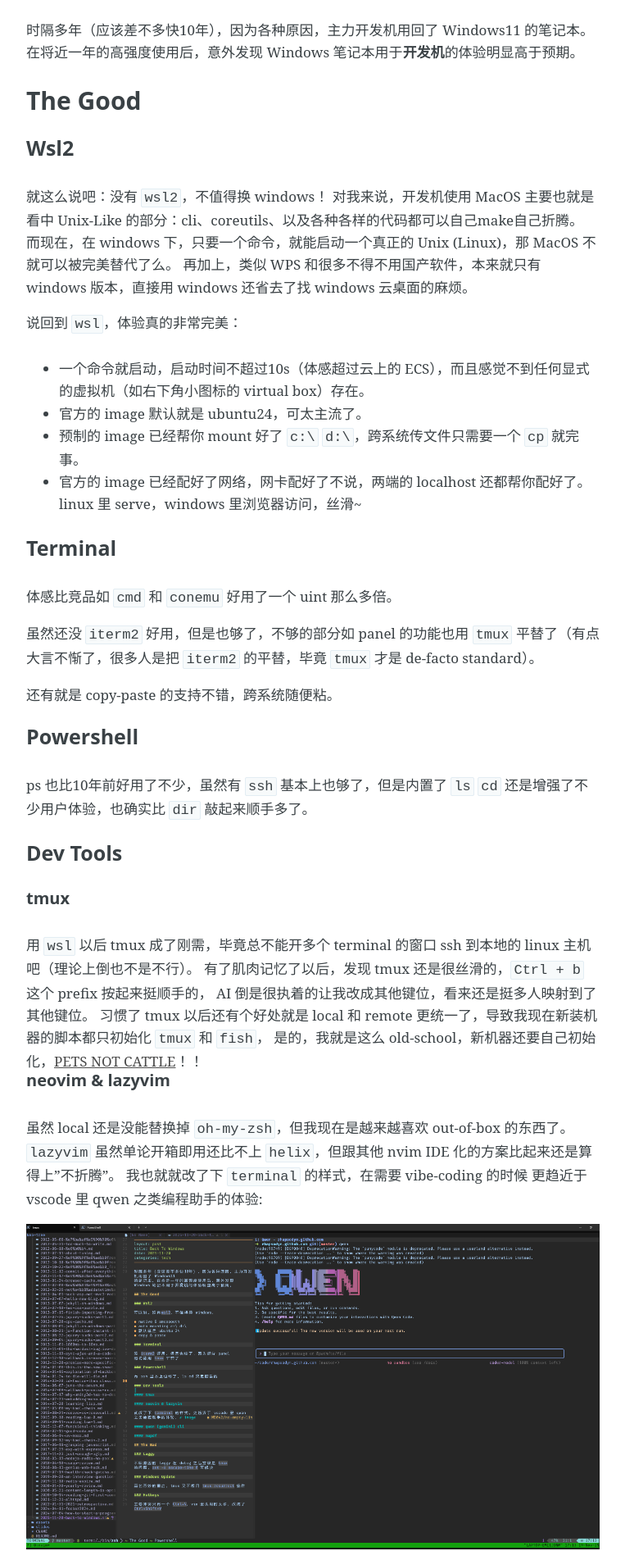
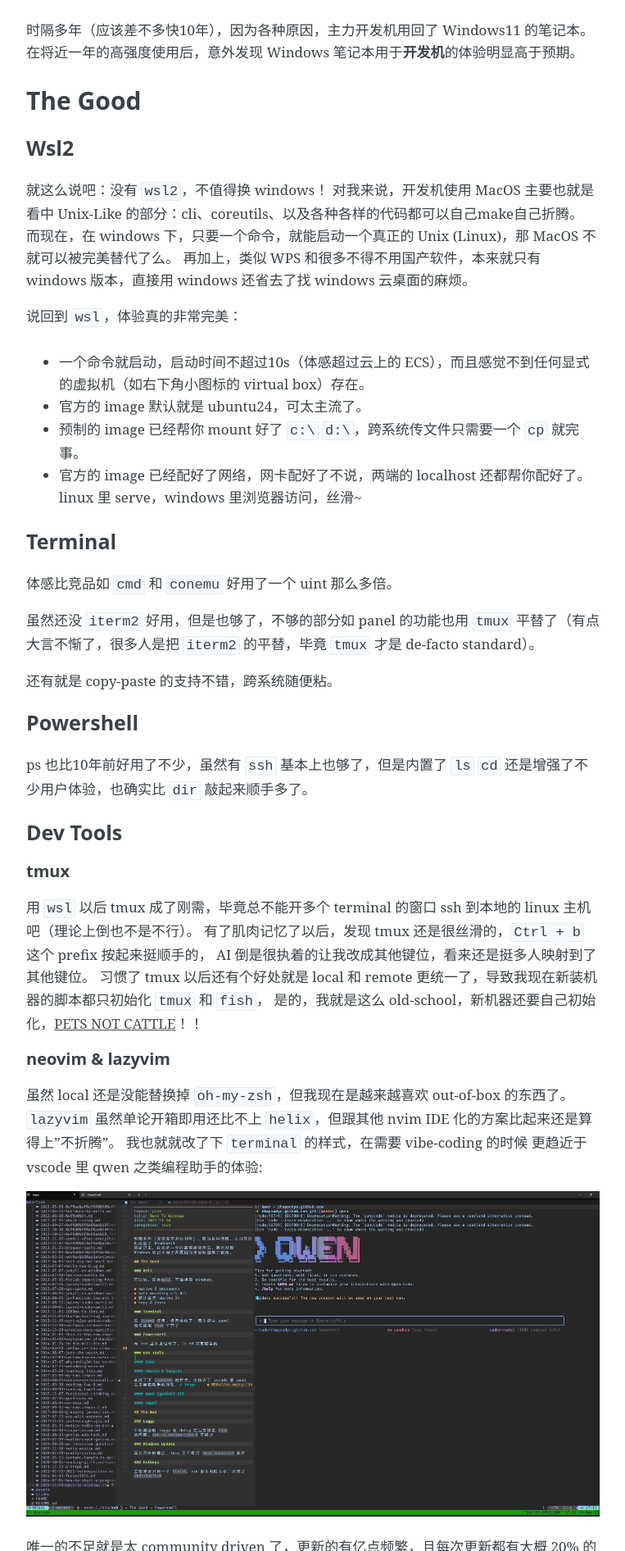
Before and after one commit to rhapsodyn/rhapsodyn.github.com, a Jekyll site: the page built from index.html, in a window 1280 px wide. Shown: the part 664-2556 px from the top of the page at 82% size, without its empty margins (258-1021 px from the left). Built offline with Jekyll 4.4.1, drawn with Linux system fonts in a browser that asks for light colours; the list of posts is cut into pages by our own code; comment, search, counter and statistics services are not loaded.

Commit message:
fix: header style

```diff
--- a/assets/css/screen.css
+++ b/assets/css/screen.css
@@ -112,7 +112,7 @@
 h4, h5, h6 {
     text-rendering: optimizeLegibility;
     line-height: 1;
-    margin-top: 0;
+    margin: 1em 0;
     font-family: 'Open Sans', sans-serif;
 }
 
@@ -132,12 +132,10 @@
 
 h3 {
     font-size: 3rem;
-    margin-top: 1em;
 }
 
 h4 {
     font-size: 2.5rem;
-    margin-top: 1em;
 }
 
 h5 {
```
